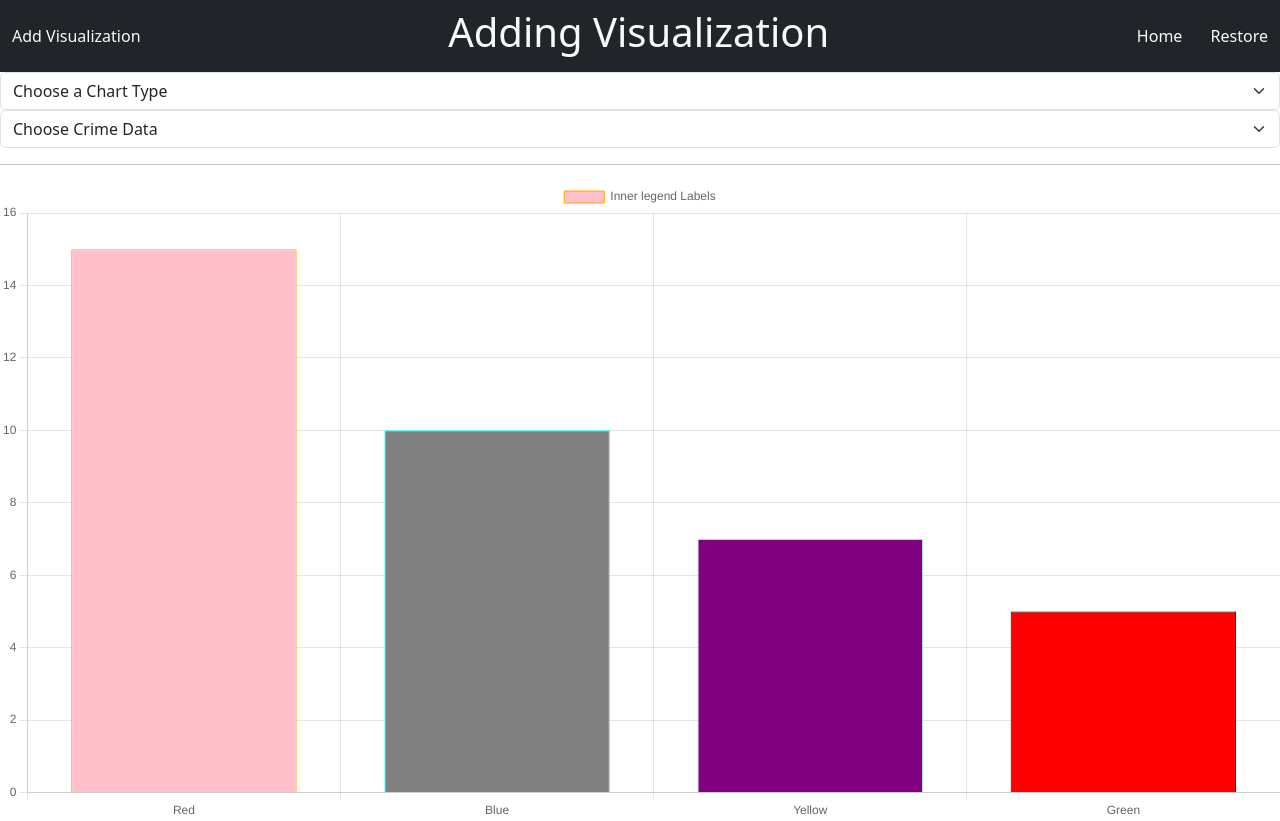
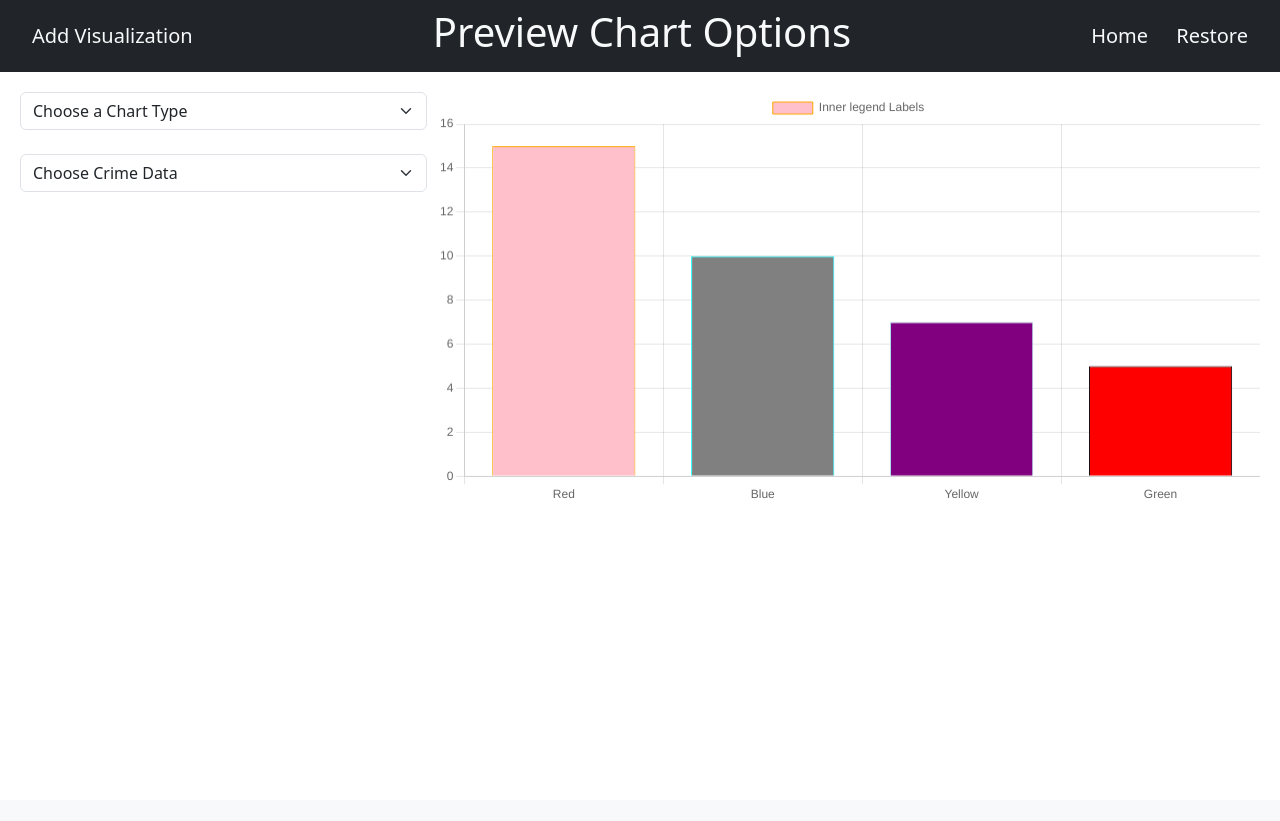
Before and after one commit to Yves-UMBC/Project47, a Django app: page /visual-option/ in a window 1280 px wide. After the commit the page ends 498 px from the top, so only its background shows below. Run offline with Django 4.2, Linux system fonts and the light colour scheme.

Commit message:
Got the layout of the chart preview done

```diff
--- a/playground/templates/static/chart_script.js
+++ b/playground/templates/static/chart_script.js
@@ -28,23 +28,25 @@ var data1 = document.getElementById('dataOne');
 data1.addEventListener('change', function() {changeData(this.value);})
 
 function changeData(updateData) {
-    if (updateData == 'income') {
-        chart.data.labels = ["$10k", "$20k", "$30k", "$40k"];
+    if (updateData == 'avgincome') {
+        chart.data.labels = ["10k", "20k", "30k", "40k"];
+        chart.data.datasets[0].data = [10, 20, 30, 40];
     }else if (updateData == 'weapon') {
         fetch('/get_crime_data?param1=' + updateData)
             .then(response => response.json())
-            .then(weaponData => {
-                chart.data.labels = weaponData.weaponLabels;
-                chart.data.datasets[0].data = weaponData.weaponCounts;
+            .then(displayData => {
+                chart.data.labels = displayData.dataLabels;
+                chart.data.datasets[0].data = displayData.dataCounts;
                 chart.update();
             })
             .catch(error => console.error(error));
+
     }else if (updateData == 'neighborhood') {
         fetch('/get_crime_data?param1=' + updateData)
             .then(response => response.json())
-            .then(weaponData => {
-                chart.data.labels = weaponData.weaponLabels;
-                chart.data.datasets[0].data = weaponData.weaponCounts;
+            .then(displayData => {
+                chart.data.labels = displayData.dataLabels;
+                chart.data.datasets[0].data = displayData.dataCounts;
                 chart.update();
             })
             .catch(error => console.error(error));
--- a/playground/templates/static/styles.css
+++ b/playground/templates/static/styles.css
@@ -26,3 +26,31 @@
 #map {
     height: 300px;
 }
+
+
+/* The Style is for the visual_option.html */
+.chart-options-preview {
+    padding: 20px;
+    display: grid;
+    grid-template-columns: 1fr 1fr 1fr;
+    grid-template-rows: 0.6fr 1.4fr;
+    gap: 0px 10px;
+    grid-template-areas:
+        "chart-options-select chart-preview chart-preview"
+        ". chart-preview chart-preview";
+}
+
+.chart-options-select {
+    display: grid;
+    grid-template-columns: 1fr;
+    grid-template-rows: 1fr 1fr;
+    gap: 0px 0px;
+    grid-template-areas:
+        "chart-type"
+        "chart-data-one";
+    grid-area: chart-options-select;
+}
+
+.chart-type { grid-area: chart-type; }
+.chart-data-one { grid-area: chart-data-one; }
+.chart-preview { grid-area: chart-preview; }
--- a/playground/templates/visual_option.html
+++ b/playground/templates/visual_option.html
@@ -1,7 +1,9 @@
+<link rel="stylesheet" type="text/css" href="/static/styles.css">
+
 {% extends "base.html" %}
 {% load static %}
 {% block title %}Visualization Options{% endblock %}
-{% block nav-title %}<h1 class="text-light">Adding Visualization</h1>{% endblock %}
+{% block nav-title %}<h1 class="text-light">Preview Chart Options</h1>{% endblock %}
 
 {% block page_content %}
     <!-- <h1 class="display-1">Visualization Page</h1> -->
@@ -13,7 +15,9 @@
         <option value="pie">Pie</option>
         <option value="doughnut">Doughnut</option>
     </select> -->
-    <div>
+    <div class="chart-options-preview">
+        <div class="chart-options-select">
+            <div class="chart-type">
                 <select class="form-select" name="type" id="type">
                     <option selected>Choose a Chart Type</option>
                     <option value="bar">Bar</option>
@@ -22,17 +26,19 @@
                     <option value="doughnut">Doughnut</option>
                 </select>
             </div>
-    <div>
+            <div class="chart-data-one">
                 <select class="form-select" name="dataOne" id="dataOne">
                     <option selected>Choose Crime Data</option>
-            <option value="income">Income</option>
+                    <option value="avgincome">Average Income</option>
                     <option value="weapon">Weapon</option>
                     <option value="neighborhood">neighborhood</option>
                 </select>
             </div>
-    <hr>
-
-    <div><canvas id="myChart"></canvas></div>
+        </div>
+        <div class="chart-preview">
+            <canvas id="myChart"></canvas>
+        </div>
+    </div>
 
     <!-- Adding Script for the Chartjs -->
     <script src="https://cdn.jsdelivr.net/npm/chart.js"></script>
--- a/playground/urls.py
+++ b/playground/urls.py
@@ -7,6 +7,6 @@ from . import views
 urlpatterns = [
     path('', views.crime_map_index, name="crime_map_index"),
     path('visual-option/', views.visual_option, name="visual_option"),
-    #
     path('get_crime_data/', views.get_crime_data, name="get_crime_data"),
+    path('get_neighborhood_data/', views.get_neighborhood_data, name="get_neighborhood_data"),
 ]
--- a/playground/views.py
+++ b/playground/views.py
@@ -14,30 +14,33 @@ def crime_map_index(request):
 
 # Rednering visualization page
 def visual_option(request):
-    crimelist = Crime.objects.all()
-    neighborhoodlist = Neighborhood.objects.all()
+    # crimelist = Crime.objects.all()
+    # neighborhoodlist = Neighborhood.objects.all()
     context = {
-        "crimelist": crimelist,
-        "neighborhoodlist": neighborhoodlist,
+        # "crimelist": crimelist,
+        # "neighborhoodlist": neighborhoodlist,
     }
     return render(request, 'visual_option.html', context)
 
 # sending Json request over to the chart_script.js
 def get_crime_data(request):
-    dataType = request.GET.get("param1")
-    print(f"({dataType}) and type({type(dataType)})")
+    queryType = request.GET.get("param1")
 
-    # weapons contain the query set for all weapons dictionary
-    weapons = Crime.objects.all().values(dataType)
-    weaponList = {}
+    # queryList is querySets of all Crime data filter by queryType
+    crimeList = Crime.objects.all().values(queryType)
+    dataDict = {}
 
-    # weapon is a dictionary
-    for weapon in weapons:
-        weaponType = weapon[dataType]
-        weaponList[weaponType] = weaponList.get(weaponType, 0) + 1
+    # queryValues is a dictionary (Ex: {'weapon': "PERSONAL_WEAPON"})
+    for crimeDict in crimeList:
+        dataType = crimeDict[queryType]
+        dataDict[dataType] = dataDict.get(dataType, 0) + 1
 
-    weaponData = {
-        "weaponLabels": list(weaponList.keys()),
-        "weaponCounts": list(weaponList.values()),
+    displayData = {
+        "dataLabels": list(dataDict.keys()),
+        "dataCounts": list(dataDict.values()),
     }
-    return JsonResponse(weaponData)
+    return JsonResponse(displayData)
+
+def get_neighborhood_data(request):
+    # Already created a path for this views function
+    pass
```
Lines whose indentation alone changed are shown as unchanged.
